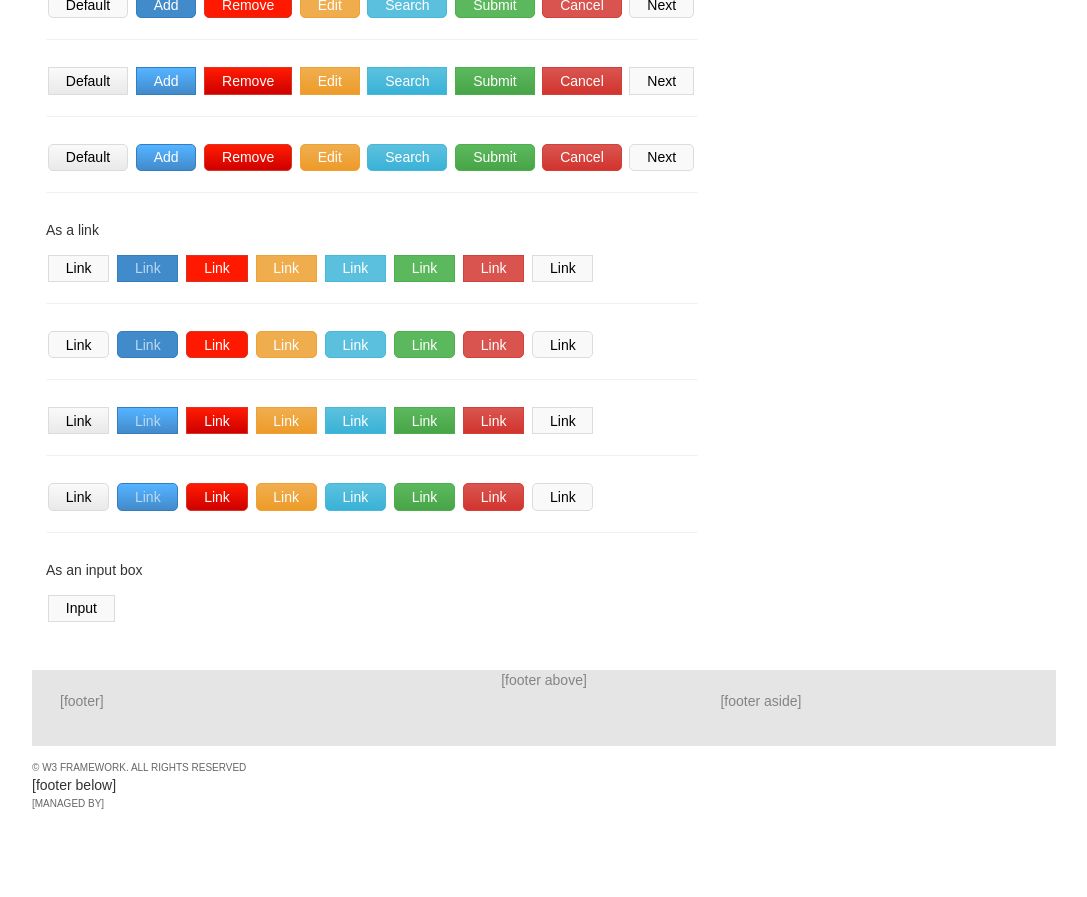
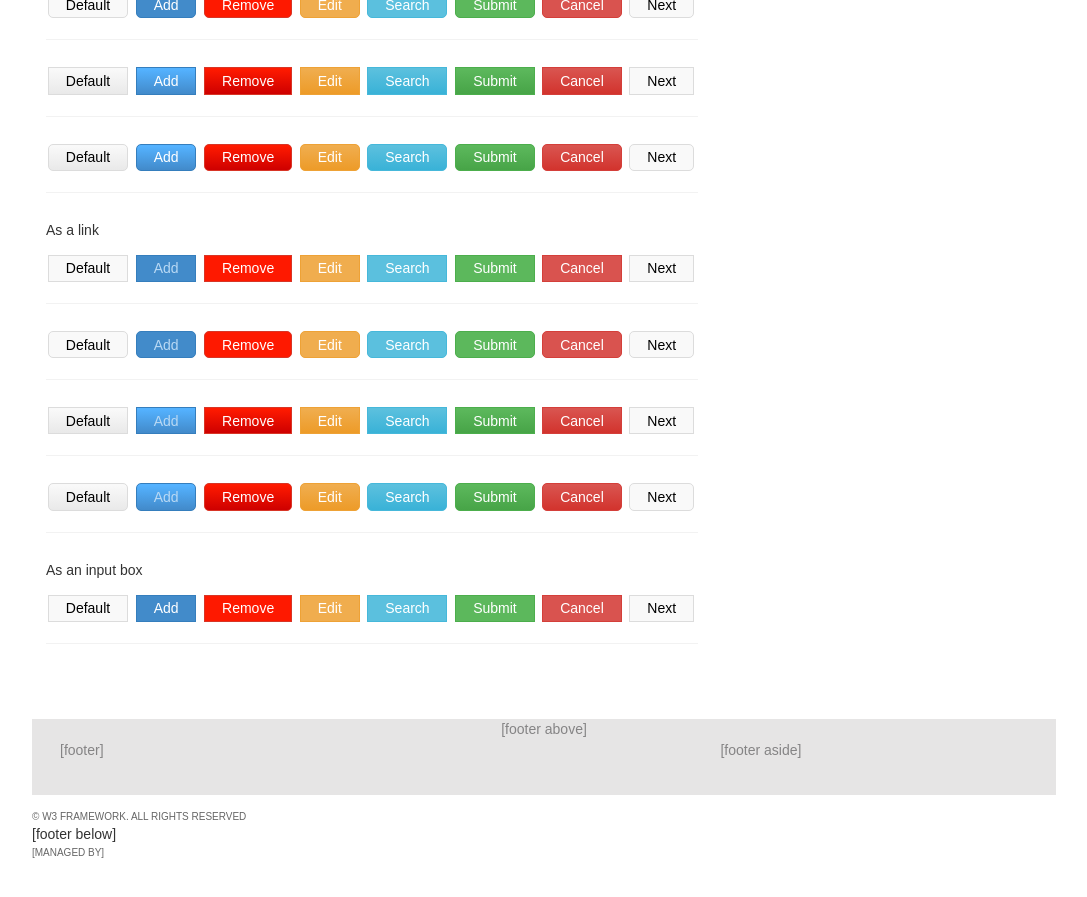
Before and after one commit to 2dpi/templates, a Jekyll site: the page built from www/elements/manual/elements/buttons.html, in a window 1280 px wide and 900 px high, scrolled down 920 px. Shown: the top 897 px of the window, without its empty margins (96-1183 px from the left). Built offline with Jekyll 4.4.1, drawn with Linux system fonts in a browser that asks for light colours; before the commit the page ends 1787 px from its top, so only the background shows below that.

Commit message:
adding pages

```diff
--- a/www/elements/manual/elements/buttons.html
+++ b/www/elements/manual/elements/buttons.html
@@ -71,44 +71,52 @@ keywords: css3 butons
         <button role="button" class="round grad btn_next">Next</button>
         <hr>
         <p>As a link</p>
-        <a class="btn" href="#">Link</a>
-        <a class="btn_add" href="#">Link</a>
-        <a class="btn_remove" href="#">Link</a>
-        <a class="btn_edit" href="#">Link</a>
-        <a class="btn_search" href="#">Link</a>
-        <a class="btn_submit" href="#">Link</a>
-        <a class="btn_cancel" href="#">Link</a>
-        <a class="btn_next" href="#">Link</a>
+        <a class="btn" href="#">Default</a>
+        <a class="btn_add" href="#">Add</a>
+        <a class="btn_remove" href="#">Remove</a>
+        <a class="btn_edit" href="#">Edit</a>
+        <a class="btn_search" href="#">Search</a>
+        <a class="btn_submit" href="#">Submit</a>
+        <a class="btn_cancel" href="#">Cancel</a>
+        <a class="btn_next" href="#">Next</a>
         <hr>
-        <a class="round btn" href="#">Link</a>
-        <a class="round btn_add" href="#">Link</a>
-        <a class="round btn_remove" href="#">Link</a>
-        <a class="round btn_edit" href="#">Link</a>
-        <a class="round btn_search" href="#">Link</a>
-        <a class="round btn_submit" href="#">Link</a>
-        <a class="round btn_cancel" href="#">Link</a>
-        <a class="round btn_next" href="#">Link</a>
+        <a class="round btn" href="#">Default</a>
+        <a class="round btn_add" href="#">Add</a>
+        <a class="round btn_remove" href="#">Remove</a>
+        <a class="round btn_edit" href="#">Edit</a>
+        <a class="round btn_search" href="#">Search</a>
+        <a class="round btn_submit" href="#">Submit</a>
+        <a class="round btn_cancel" href="#">Cancel</a>
+        <a class="round btn_next" href="#">Next</a>
         <hr>
-        <a class="grad btn" href="#">Link</a>
-        <a class="grad btn_add" href="#">Link</a>
-        <a class="grad btn_remove" href="#">Link</a>
-        <a class="grad btn_edit" href="#">Link</a>
-        <a class="grad btn_search" href="#">Link</a>
-        <a class="grad btn_submit" href="#">Link</a>
-        <a class="grad btn_cancel" href="#">Link</a>
-        <a class="grad btn_next" href="#">Link</a>
+        <a class="grad btn" href="#">Default</a>
+        <a class="grad btn_add" href="#">Add</a>
+        <a class="grad btn_remove" href="#">Remove</a>
+        <a class="grad btn_edit" href="#">Edit</a>
+        <a class="grad btn_search" href="#">Search</a>
+        <a class="grad btn_submit" href="#">Submit</a>
+        <a class="grad btn_cancel" href="#">Cancel</a>
+        <a class="grad btn_next" href="#">Next</a>
         <hr>
-        <a class="round grad btn" href="#">Link</a>
-        <a class="round grad btn_add" href="#">Link</a>
-        <a class="round grad btn_remove" href="#">Link</a>
-        <a class="round grad btn_edit" href="#">Link</a>
-        <a class="round grad btn_search" href="#">Link</a>
-        <a class="round grad btn_submit" href="#">Link</a>
-        <a class="round grad btn_cancel" href="#">Link</a>
-        <a class="round grad btn_next" href="#">Link</a>
+        <a class="round grad btn" href="#">Default</a>
+        <a class="round grad btn_add" href="#">Add</a>
+        <a class="round grad btn_remove" href="#">Remove</a>
+        <a class="round grad btn_edit" href="#">Edit</a>
+        <a class="round grad btn_search" href="#">Search</a>
+        <a class="round grad btn_submit" href="#">Submit</a>
+        <a class="round grad btn_cancel" href="#">Cancel</a>
+        <a class="round grad btn_next" href="#">Next</a>
         <hr>
         <p>As an input box</p>
-        <input type="submit" value="Input" class="btn">
+        <input type="submit" class="btn" value="Default">
+        <input type="submit" class="btn_add" value="Add">
+        <input type="submit" class="btn_remove" value="Remove">
+        <input type="submit" class="btn_edit" value="Edit">
+        <input type="submit" class="btn_search" value="Search">
+        <input type="submit" class="btn_submit" value="Submit">
+        <input type="submit" class="btn_cancel" value="Cancel">
+        <input type="submit" class="btn_next" value="Next">
+        <hr>
       </article>
     </div>
     <aside class="container_aside">
```
